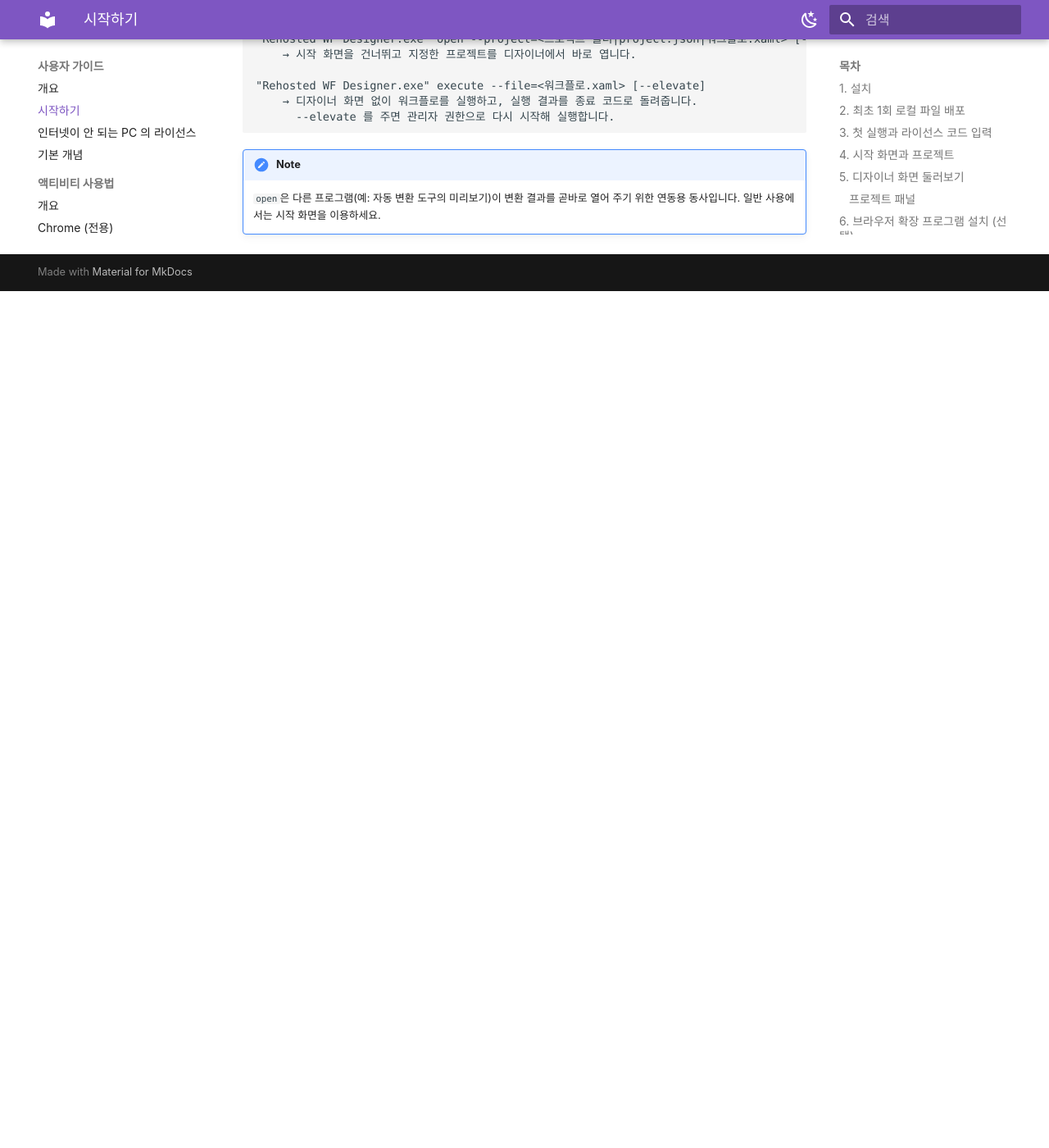
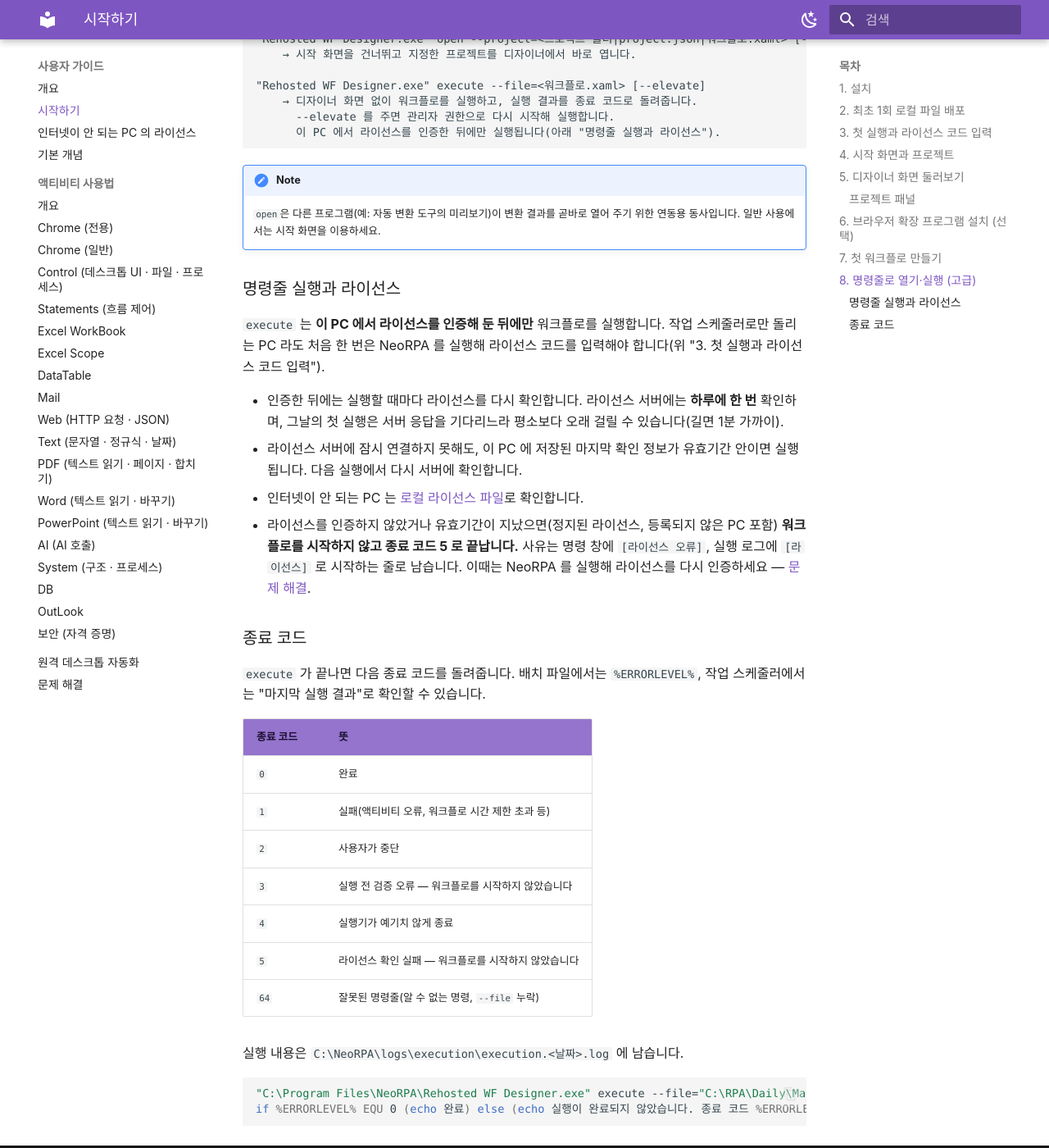
Before and after one commit to DxSolutions1/neorpa-docs, an MkDocs documentation site: the page built from docs/user/getting-started.md, in a window 1280 px wide and 1400 px high, scrolled down 4164 px. Shown: the whole window at 82% size. Built offline with MkDocs 1.6.1 and Material for MkDocs 9.7.7, drawn with Linux system fonts in a browser that asks for light colours; before the commit the page ends 4519 px from its top, so only the background shows below that.

Commit message:
명령줄 실행: 라이선스 조건·종료 코드 표, 문제 해결에 종료 코드 5 (rpa-designer 7d4d44c)
- 시작하기 "명령줄로 열기·실행": execute 는 이 PC 에서 라이선스를 인증한 뒤에만 실행된다는 것과
  확인 규칙(하루 한 번 서버 확인, 서버에 연결하지 못하면 저장된 확인 정보, 폐쇄망은 로컬 라이선스 파일),
  종료 코드 표(0·1·2·3·4·5·64)와 배치 예시를 더했다.
- 문제 해결: "명령줄·작업 스케줄러 실행이 시작되지 않을 때 (종료 코드 5)" — 사유 문구별 확인과 조치.

Co-Authored-By: Claude Fable 5.2 <noreply@anthropic.com>
Claude-Session: https://claude.ai/code/session_01821btfpnRbwhpP8TjqoYQP

````diff
--- a/docs/user/getting-started.md
+++ b/docs/user/getting-started.md
@@ -126,7 +126,38 @@ NeoRPA는 자동화를 **프로젝트** 단위로 관리합니다. 프로젝트
 "Rehosted WF Designer.exe" execute --file=<워크플로.xaml> [--elevate]
     → 디자이너 화면 없이 워크플로를 실행하고, 실행 결과를 종료 코드로 돌려줍니다.
       --elevate 를 주면 관리자 권한으로 다시 시작해 실행합니다.
+      이 PC 에서 라이선스를 인증한 뒤에만 실행됩니다(아래 "명령줄 실행과 라이선스").
 ```
 
 !!! note
     `open`은 다른 프로그램(예: 자동 변환 도구의 미리보기)이 변환 결과를 곧바로 열어 주기 위한 연동용 동사입니다. 일반 사용에서는 시작 화면을 이용하세요.
+
+### 명령줄 실행과 라이선스 { #cli-license }
+
+`execute` 는 **이 PC 에서 라이선스를 인증해 둔 뒤에만** 워크플로를 실행합니다. 작업 스케줄러로만 돌리는 PC 라도 처음 한 번은 NeoRPA 를 실행해 라이선스 코드를 입력해야 합니다(위 "3. 첫 실행과 라이선스 코드 입력").
+
+- 인증한 뒤에는 실행할 때마다 라이선스를 다시 확인합니다. 라이선스 서버에는 **하루에 한 번** 확인하며, 그날의 첫 실행은 서버 응답을 기다리느라 평소보다 오래 걸릴 수 있습니다(길면 1분 가까이).
+- 라이선스 서버에 잠시 연결하지 못해도, 이 PC 에 저장된 마지막 확인 정보가 유효기간 안이면 실행됩니다. 다음 실행에서 다시 서버에 확인합니다.
+- 인터넷이 안 되는 PC 는 [로컬 라이선스 파일](offline-license.md)로 확인합니다.
+- 라이선스를 인증하지 않았거나 유효기간이 지났으면(정지된 라이선스, 등록되지 않은 PC 포함) **워크플로를 시작하지 않고 종료 코드 5 로 끝납니다.** 사유는 명령 창에 `[라이선스 오류]`, 실행 로그에 `[라이선스]` 로 시작하는 줄로 남습니다. 이때는 NeoRPA 를 실행해 라이선스를 다시 인증하세요 — [문제 해결](troubleshooting.md#cli-license).
+
+### 종료 코드 { #cli-exit-codes }
+
+`execute` 가 끝나면 다음 종료 코드를 돌려줍니다. 배치 파일에서는 `%ERRORLEVEL%`, 작업 스케줄러에서는 "마지막 실행 결과"로 확인할 수 있습니다.
+
+| 종료 코드 | 뜻 |
+|---|---|
+| `0` | 완료 |
+| `1` | 실패(액티비티 오류, 워크플로 시간 제한 초과 등) |
+| `2` | 사용자가 중단 |
+| `3` | 실행 전 검증 오류 — 워크플로를 시작하지 않았습니다 |
+| `4` | 실행기가 예기치 않게 종료 |
+| `5` | 라이선스 확인 실패 — 워크플로를 시작하지 않았습니다 |
+| `64` | 잘못된 명령줄(알 수 없는 명령, `--file` 누락) |
+
+실행 내용은 `C:\NeoRPA\logs\execution\execution.<날짜>.log` 에 남습니다.
+
+```bat
+"C:\Program Files\NeoRPA\Rehosted WF Designer.exe" execute --file="C:\RPA\Daily\Main.xaml"
+if %ERRORLEVEL% EQU 0 (echo 완료) else (echo 실행이 완료되지 않았습니다. 종료 코드 %ERRORLEVEL%)
+```
````
Also changed, not shown: docs/user/troubleshooting.md (+24 -0 lines).
